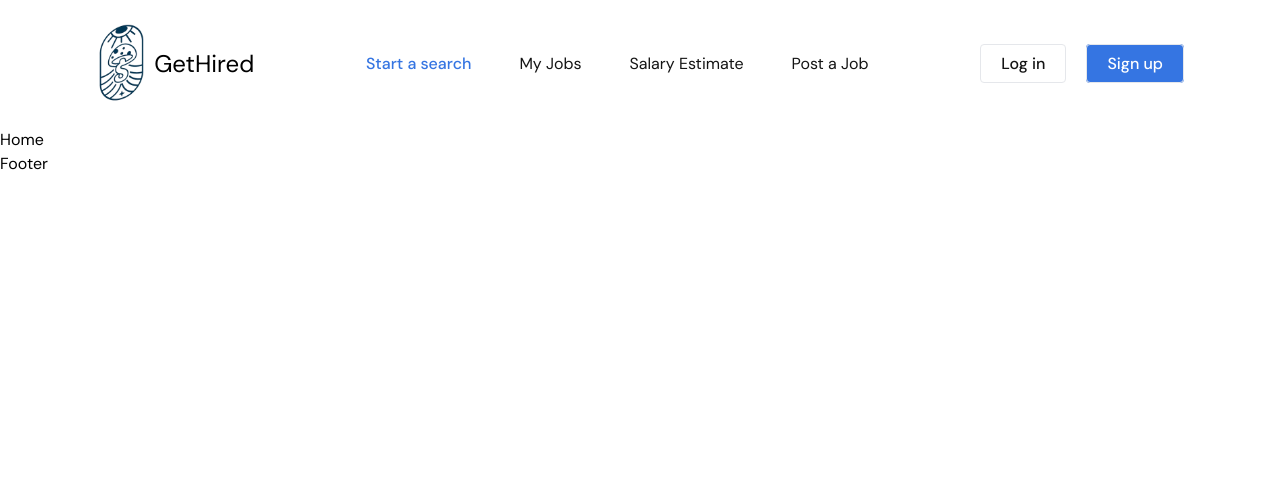
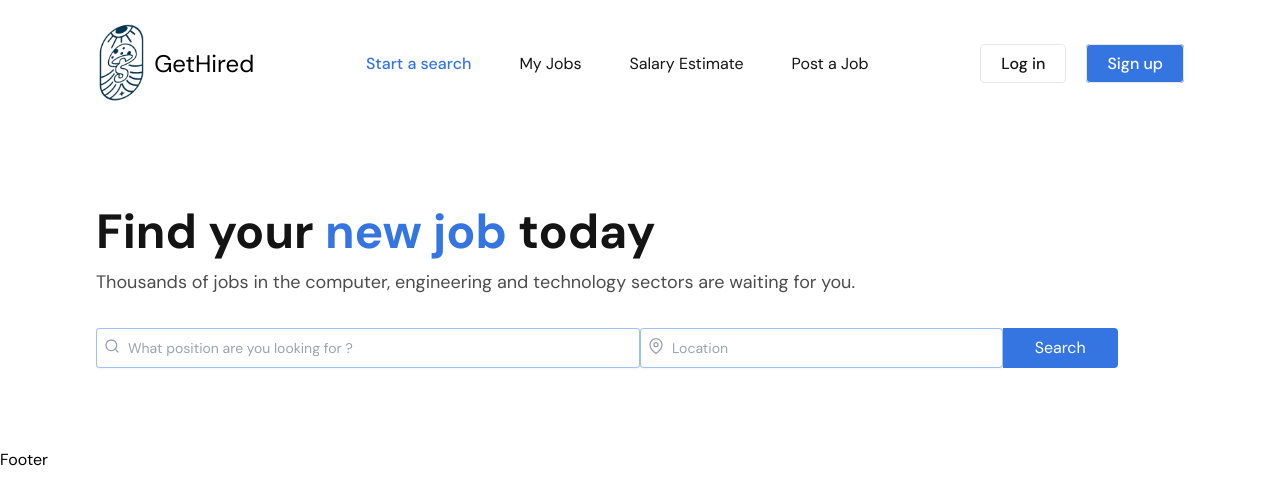
Before and after one commit to amanfangeria980/job-portal-client, a React (Vite) app: page / in a window 1280 px wide. Shown: the top 504 px of the page. Built offline with nearby package versions, Linux system fonts and the light colour scheme.

Commit message:
Home Banner Page done

```diff
--- a/src/Pages/Home.jsx
+++ b/src/Pages/Home.jsx
@@ -1,8 +1,14 @@
-import React from 'react'
-
+import React,{useState} from 'react'
+import Banner from '../components/Banner'
 const Home = () => {
+  const [query,setQuery]=useState("");
+  const handleInputChange=(e)=>{
+      setQuery(e.target.value);
+  }
   return (
-    <div>Home</div>
+    <div>
+      <Banner query={query} handleInputChange={handleInputChange}/>
+    </div>
   )
 }
 
--- /dev/null
+++ b/src/components/Banner.jsx
@@ -0,0 +1,27 @@
+import React from 'react'
+import {FiMapPin, FiSearch} from "react-icons/fi"
+const Banner = ({query,handleInputChange}) => {
+
+  return (
+    <div className='max-w-screen-2xl container mx-auto xl:px-24 px-4 md:py-20 py-14'>
+        <h1 className='text-5xl font-bold text-primary mb-3'>Find your <span className='text-blue'>new job</span> today</h1>
+        <p className='text-lg text-black/70 mb-8'>Thousands of jobs in the computer, engineering and technology sectors are waiting for you.</p>
+
+        <form>
+            <div className='flex justify-start md:flex-row flex-col md:gap-0 gap-4'>
+                <div className='flex md:round-s-md rounded shadow-sm ring-1 ring-inset focus-within:ring-2 focus-within:ring-inset focus-within:ring-indigo-600 md:w-1/2 w-full'>
+                    <input type="text" id="title" placeholder='What position are you looking for ?' className='block flex-1 border-0 bg-transparent py-1.5 pl-8 text-gray-900 placeholder:text-gray-400 focus:right-0 sm:text-sm sm:leading-6' onChange={handleInputChange} value={query}/>
+                    <FiSearch className='absolute mt-2.5 ml-2 text-gray-400'/>
+                </div>
+                <div className='flex md:round-s-nones rounded shadow-sm ring-1 ring-inset focus-within:ring-2 focus-within:ring-inset focus-within:ring-indigo-600 md:w-1/3 w-full'>
+                    <input type="text" id="title" placeholder='Location' className='block flex-1 border-0 bg-transparent py-1.5 pl-8 text-gray-900 placeholder:text-gray-400 focus:right-0 sm:text-sm sm:leading-6' value={""}/>
+                    <FiMapPin className='absolute mt-2.5 ml-2 text-gray-400'/>
+                </div>
+                <button type='submit' className='bg-blue py-2 px-8 text-white md:rounded-s-none rounded'>Search</button>
+            </div>
+        </form>
+    </div>
+  )
+}
+
+export default Banner
```
